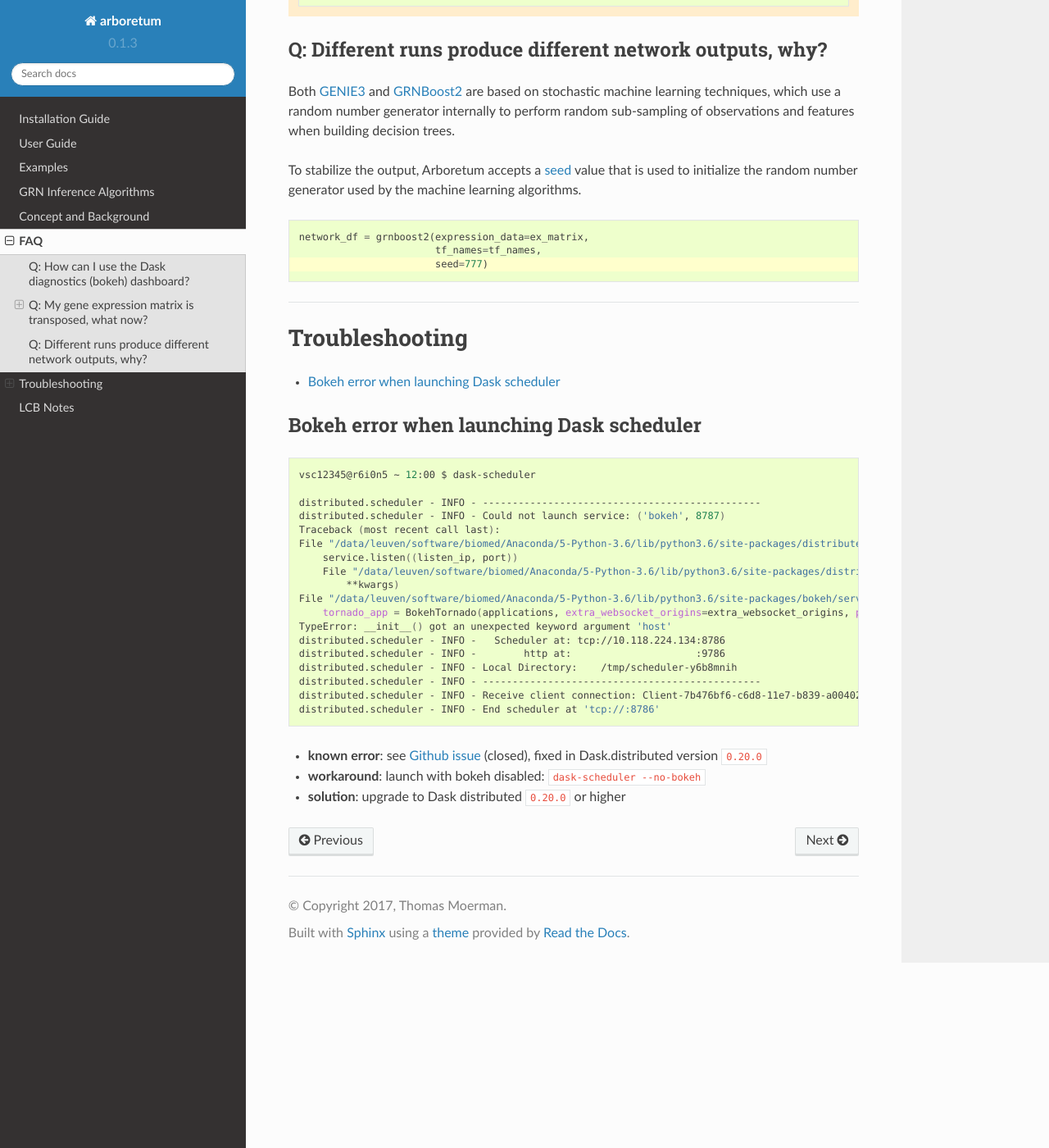
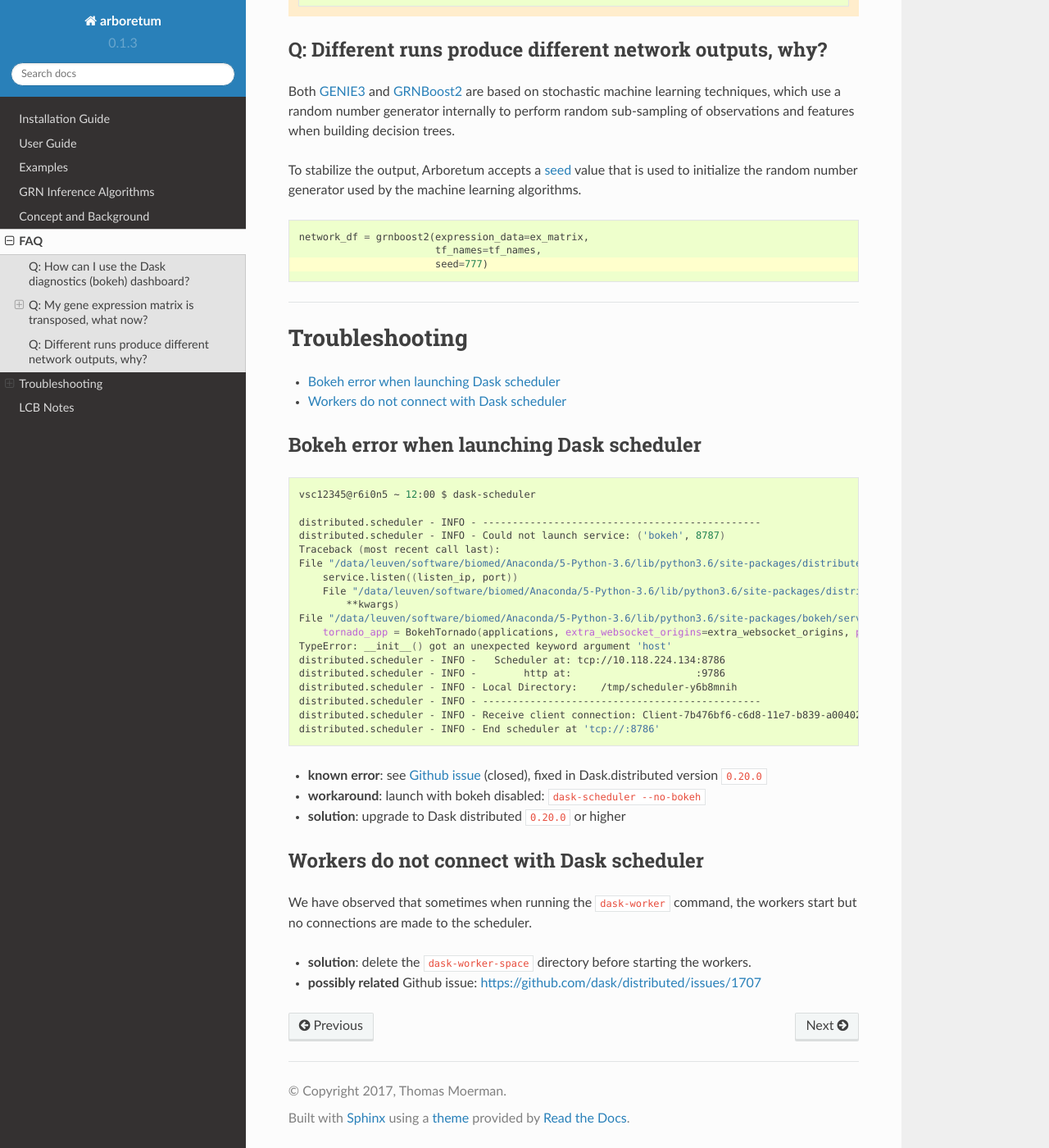
Before and after one commit to aertslab/arboreto, a Sphinx documentation site: the page built from docs/troubleshooting.rst, in a window 1280 px wide and 1400 px high, scrolled down 2110 px. Shown: the whole window at 82% size. Built offline with Sphinx 7.4.7 and the Read the Docs theme 2.0.0, drawn with Linux system fonts in a browser that asks for light colours.

Commit message:
added entry to troubleshooting page

```diff
--- a/docs/troubleshooting.rst
+++ b/docs/troubleshooting.rst
@@ -153,3 +153,12 @@ Bokeh error when launching Dask scheduler
 * **known error**: see `Github issue`_ (closed), fixed in Dask.distributed version ``0.20.0``
 * **workaround**: launch with bokeh disabled: ``dask-scheduler --no-bokeh``
 * **solution**: upgrade to Dask distributed ``0.20.0`` or higher
+
+Workers do not connect with Dask scheduler
+------------------------------------------
+
+We have observed that sometimes when running the ``dask-worker`` command, the
+workers start but no connections are made to the scheduler.
+
+* **solution**: delete the ``dask-worker-space`` directory before starting the workers.
+* **possibly related** Github issue: https://github.com/dask/distributed/issues/1707
```
Also changed, not shown: 1 other file.
